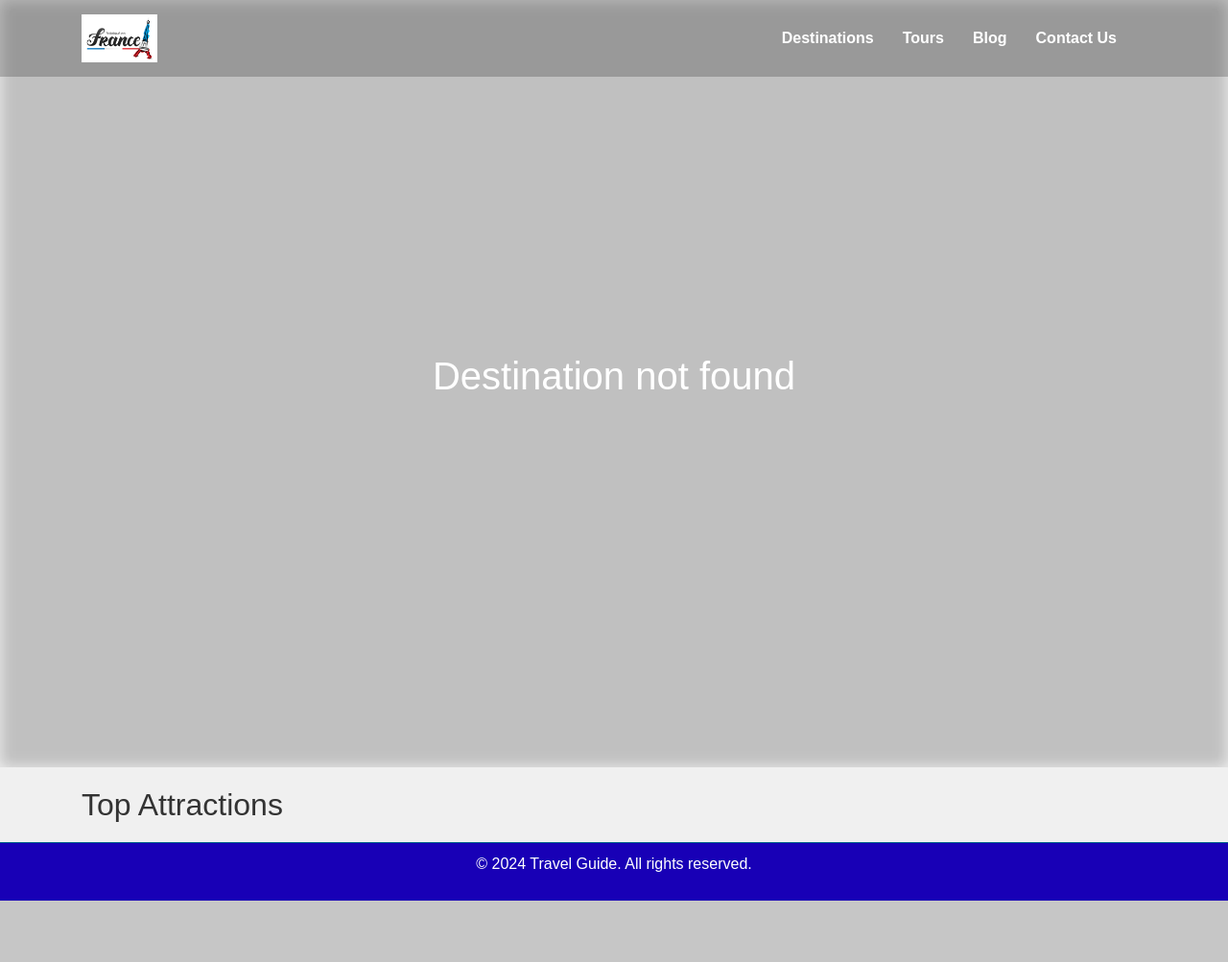
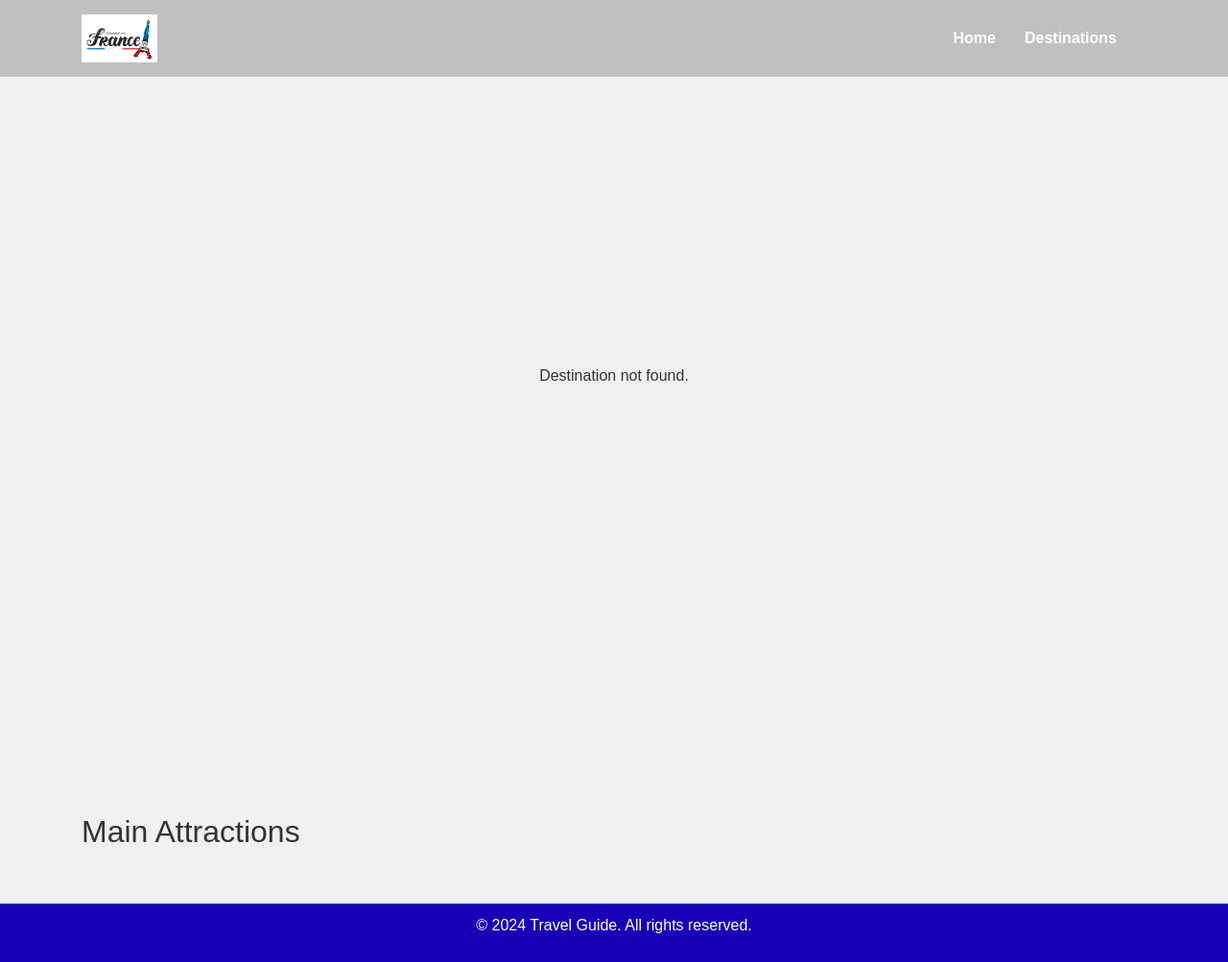
Before and after one commit to atharvadk/Web-tech, a PHP site: page /destination.html in a window 1280 px wide. Shown: the whole page at 96% size. Before the commit the page ends 939 px from the top, so only its background shows below. Run offline with PHP 8.4, Linux system fonts and the light colour scheme.

Commit message:
some minor bugs removed

```diff
--- a/Lab 3/destination.html
+++ b/Lab 3/destination.html
@@ -4,8 +4,9 @@
 <head>
     <meta charset="UTF-8">
     <meta name="viewport" content="width=device-width, initial-scale=1.0">
-    <title>Travel Guide - Destination</title>
+    <title>Destination - Travel Guide</title>
     <link href="https://stackpath.bootstrapcdn.com/bootstrap/4.5.2/css/bootstrap.min.css" rel="stylesheet">
+    <link href="https://fonts.googleapis.com/css2?family=Roboto:wght@400;700&display=swap" rel="stylesheet">
     <link rel="stylesheet" href="styles.css">
 </head>
 
@@ -27,16 +28,10 @@
                         <div class="collapse navbar-collapse justify-content-end" id="navbarNav">
                             <ul class="navbar-nav">
                                 <li class="nav-item">
-                                    <a href="#destinations" class="nav-link">Destinations</a>
+                                    <a href="main.html" class="nav-link">Home</a>
                                 </li>
                                 <li class="nav-item">
-                                    <a href="#tours" class="nav-link">Tours</a>
-                                </li>
-                                <li class="nav-item">
-                                    <a href="#blog" class="nav-link">Blog</a>
-                                </li>
-                                <li class="nav-item">
-                                    <a href="#contact" class="nav-link">Contact Us</a>
+                                    <a href="main.html#destinations" class="nav-link">Destinations</a>
                                 </li>
                             </ul>
                         </div>
@@ -47,19 +42,20 @@
     </header>
 
     <main>
-        <section class="destination-section">
+        <section id="destination-details" class="destination-section">
             <div class="destination-overlay"></div>
-            <div class="container destination-content">
-                <h1 id="destination-title">Destination Title</h1>
-                <p id="destination-description">Destination description goes here. It provides detailed information
-                    about the location, culture, attractions, and experiences awaiting visitors.</p>
+            <div class="destination-content">
+                <div class="description-box">
+                    <h2 id="destination-title"></h2>
+                    <p id="destination-description"></p>
+                </div>
             </div>
         </section>
 
-        <section class="info-section">
-            <div class="container">
-                <h2>Top Attractions</h2>
-                <ul class="attractions-list" id="attractions-list"></ul>
+        <section id="attractions" class="container my-5">
+            <h2>Main Attractions</h2>
+            <div id="attractions-list" class="row">
+                <!-- Attraction cards will be inserted here by JavaScript -->
             </div>
         </section>
     </main>
@@ -69,33 +65,51 @@
     </footer>
 
     <script>
-        const urlParams = new URLSearchParams(window.location.search);
-        const destination = urlParams.get('destination');
+        function getParameterByName(name) {
+            const url = new URL(window.location.href);
+            return url.searchParams.get(name);
+        }
+
+        const destinationTitle = getParameterByName('destination');
 
         fetch('data.json')
             .then(response => response.json())
             .then(data => {
-                const destinationData = data.destinations.find(dest => dest.title === destination);
+                const destination = data.destinations.find(d => d.title === destinationTitle);
 
-                if (destinationData) {
-                    document.getElementById('destination-title').textContent = destinationData.title;
-                    document.getElementById('destination-description').textContent = destinationData.description;
+                if (destination) {
+                    document.getElementById('destination-title').innerText = destination.title;
+                    document.getElementById('destination-description').innerText = destination.description;
+                    document.querySelector('.destination-section').style.backgroundImage = `url('${destination.image}')`;
 
+                    // Generate attraction cards
                     const attractionsList = document.getElementById('attractions-list');
-                    destinationData.attractions.forEach(attraction => {
-                        const listItem = document.createElement('li');
-                        listItem.textContent = attraction;
-                        attractionsList.appendChild(listItem);
+                    data.destinations.forEach(d => {
+                        if (d.title === destinationTitle) {
+                            // Assuming attractions are listed in the destination object
+                            const attractions = d.attractions || [];
+                            attractions.forEach(attraction => {
+                                const card = document.createElement('div');
+                                card.className = 'col-md-4 mb-4';
+                                card.innerHTML = `
+                                    <div class="card">
+                                        <img src="${attraction.image}" class="card-img-top" alt="${attraction.title}">
+                                        <div class="card-body">
+                                            <h5 class="card-title">${attraction.title}</h5>
+                                            <p class="card-text">${attraction.description}</p>
+                                        </div>
+                                    </div>
+                                `;
+                                attractionsList.appendChild(card);
+                            });
+                        }
                     });
                 } else {
-                    document.getElementById('destination-title').textContent = "Destination not found";
-                    document.getElementById('destination-description').textContent = "";
+                    document.getElementById('destination-details').innerHTML = '<p>Destination not found.</p>';
                 }
             })
             .catch(error => console.error('Error fetching data:', error));
     </script>
-
-    <!-- Bootstrap and jQuery scripts -->
     <script src="https://code.jquery.com/jquery-3.5.1.slim.min.js"></script>
     <script src="https://cdn.jsdelivr.net/npm/@popperjs/core@2.9.2/dist/umd/popper.min.js"></script>
     <script src="https://stackpath.bootstrapcdn.com/bootstrap/4.5.2/js/bootstrap.min.js"></script>
--- a/Lab 3/styles.css
+++ b/Lab 3/styles.css
@@ -230,3 +230,17 @@
     color: #fff;
     text-align: center;
 }
+
+#destination-title {
+    font-family: 'Roboto', sans-serif;
+    font-size: 2.5em;
+    font-weight: 700;
+    color: #fff;
+    margin-bottom: 20px;
+}
+
+#destination-description {
+    font-family: 'Roboto', sans-serif;
+    font-size: 1.2em;
+    color: #fff;
+}
```
